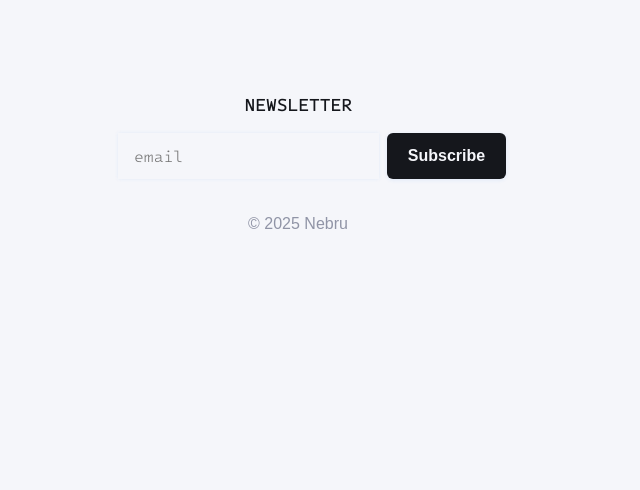
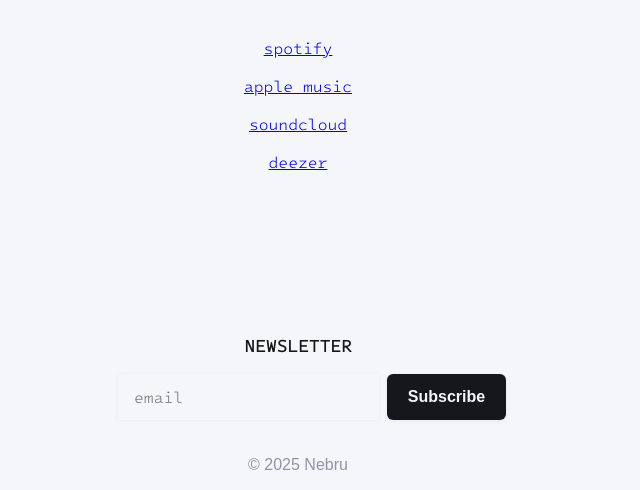
Before and after one commit to 0xnebru/0xnebru.github.io, a Jekyll site: the page built from music/afterlife.md, in a window 1280 px wide. Shown: the part 956-1446 px from the top of the page, without its empty margins (342-982 px from the left). Built offline with Jekyll 4.4.1, drawn with Linux system fonts in a browser that asks for light colours; before the commit the page ends 1205 px from its top, so only the background shows below that.

Commit message:
Update afterlife.md
Added links to music streaming platforms for 'Afterlife'.

```diff
--- a/music/afterlife.md
+++ b/music/afterlife.md
@@ -32,3 +32,11 @@ permalink: /afterlife/
         13. Life after</strong>
     </figcaption>
 </div>
+
+<div class="image-gallery">
+    <p><a href="https://open.spotify.com/intl-fr/album/1utSA3NDairscqzw2LY6TG" target="_blank">spotify</a></p>
+    <p><a href="https://music.apple.com/us/album/λfter-life/1856615955" target="_blank">apple music</a></p>
+    <p><a href="https://soundcloud.com/nebru/sets/afterlife" target="_blank">soundcloud</a></p>
+    <!--<p><a href="https://youtu.be/DqbPE__-Qb4" target="_blank">youtube</a></p>-->
+    <p><a href="https://www.deezer.com/fr/album/864815162" target="_blank">deezer</a></p>
+</div>
```
